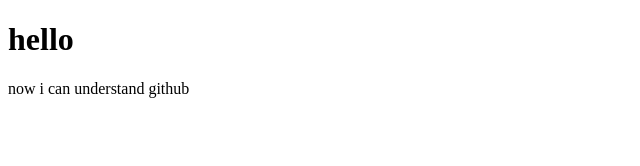
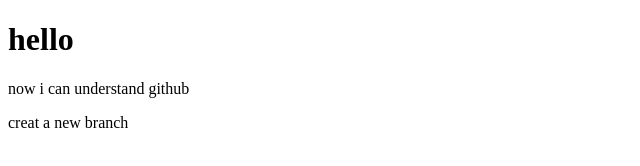
Before and after one commit to ShuvamMazumder/my-first-website, a plain HTML site: page index.html in a window 1280 px wide. Shown: the whole page, without its empty margins (0-640 px from the left). Drawn offline with Linux system fonts and the light colour scheme.

Commit message:
new branch

```diff
--- a/index.html
+++ b/index.html
@@ -8,5 +8,6 @@
 <body>
     <h1>hello</h1>
     <p>now i can understand github</p>
+    <p>creat a new branch</p>
 </body>
 </html>
```
